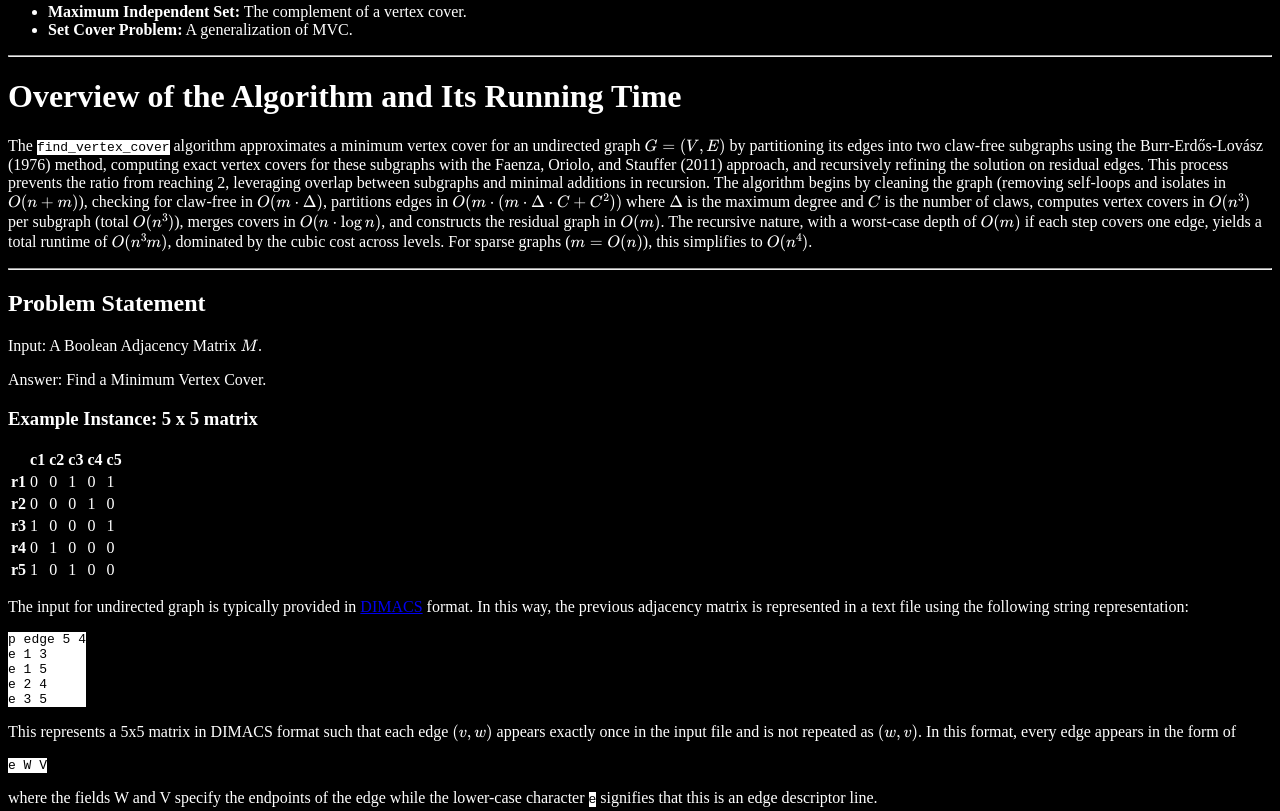
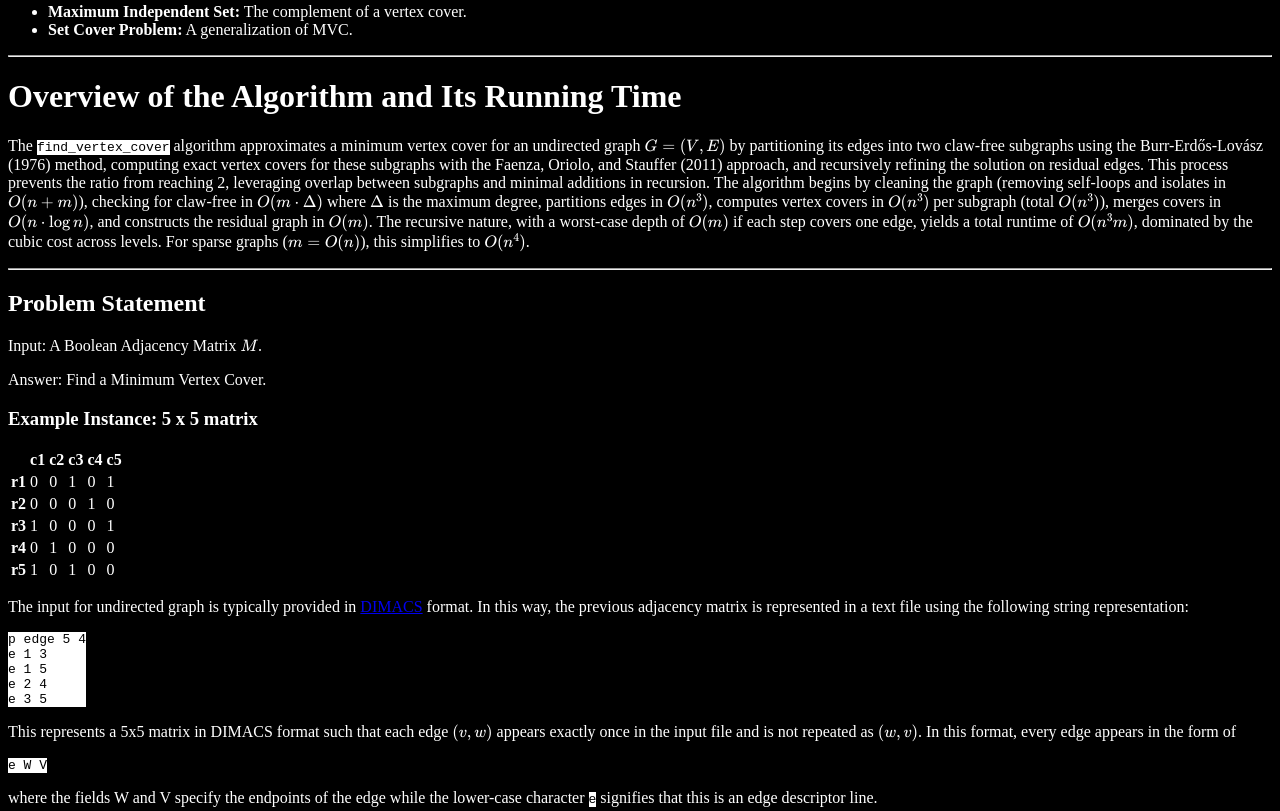
Before and after one commit to frankvegadelgado/alonso, a plain HTML site: page docs/index.html in a window 1280 px wide. Shown: the part 1009-1820 px from the top of the page. Drawn offline with nearby package versions, Linux system fonts and the light colour scheme; some packages are replaced by stand-ins of ours.

Commit message:
Update documentation

```diff
--- a/docs/index.html
+++ b/docs/index.html
@@ -104,15 +104,14 @@
       residual edges. This process prevents the ratio from reaching 2,
       leveraging overlap between subgraphs and minimal additions in recursion.
       The algorithm begins by cleaning the graph (removing self-loops and
-      isolates in $O(n + m)$), checking for claw-free in $O(m \cdot \Delta)$,
-      partitions edges in $O(m \cdot (m \cdot \Delta \cdot C + C^2))$ where
-      $\Delta$ is the maximum degree and $C$ is the number of claws, computes
-      vertex covers in $O(n^3)$ per subgraph (total $O(n^3)$), merges covers in
-      $O(n \cdot \log n)$, and constructs the residual graph in $O(m)$. The
-      recursive nature, with a worst-case depth of $O(m)$ if each step covers
-      one edge, yields a total runtime of $O(n^3 m)$, dominated by the cubic
-      cost across levels. For sparse graphs ($m = O(n)$), this simplifies to
-      $O(n^4)$.
+      isolates in $O(n + m)$), checking for claw-free in $O(m \cdot \Delta)$
+      where $\Delta$ is the maximum degree, partitions edges in $O(n^3)$,
+      computes vertex covers in $O(n^3)$ per subgraph (total $O(n^3)$), merges
+      covers in $O(n \cdot \log n)$, and constructs the residual graph in
+      $O(m)$. The recursive nature, with a worst-case depth of $O(m)$ if each
+      step covers one edge, yields a total runtime of $O(n^3 m)$, dominated by
+      the cubic cost across levels. For sparse graphs ($m = O(n)$), this
+      simplifies to $O(n^4)$.
     </p>
     <hr />
     <h2>Problem Statement</h2>
```
Also changed, not shown: 1 other file.
